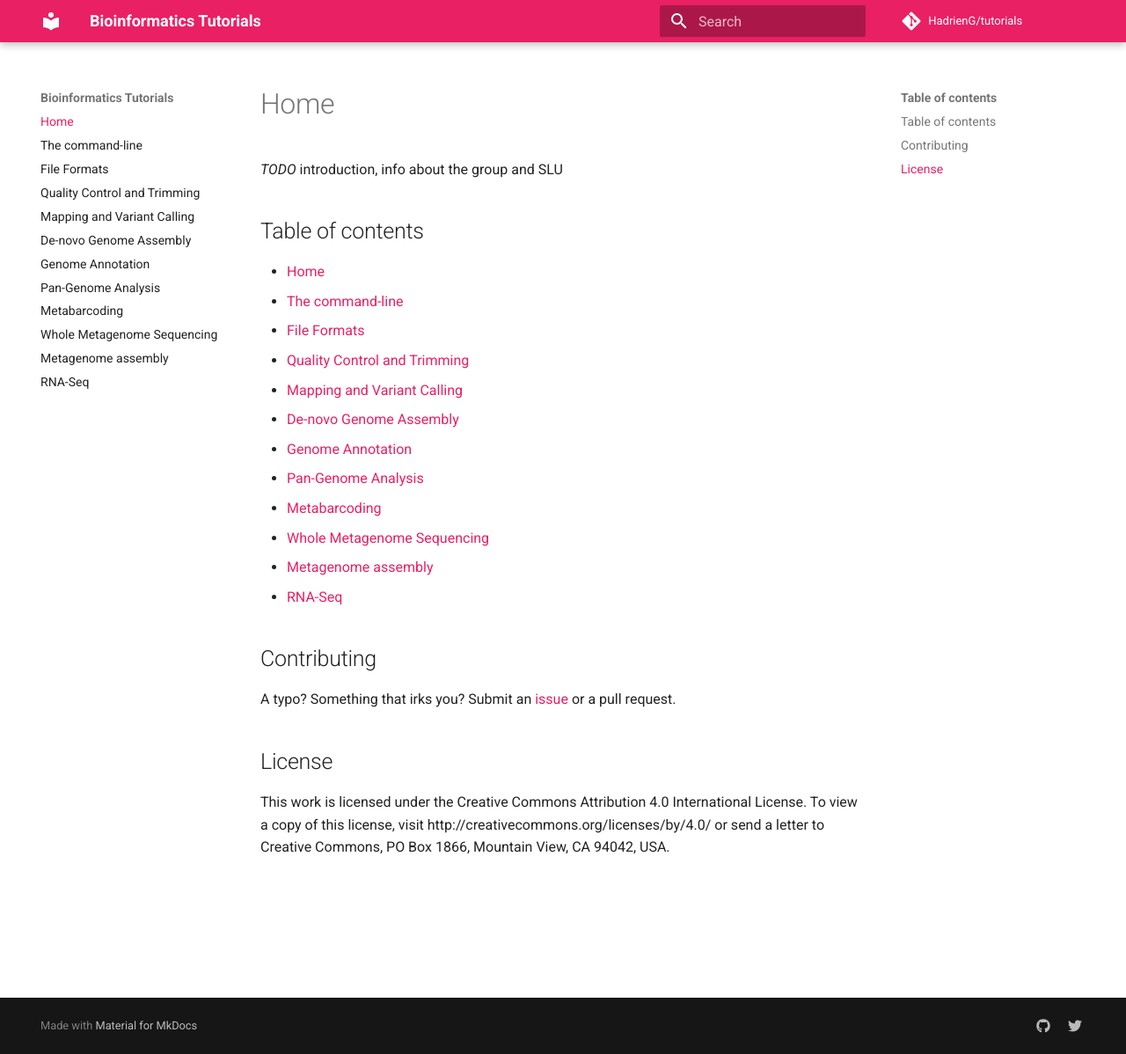
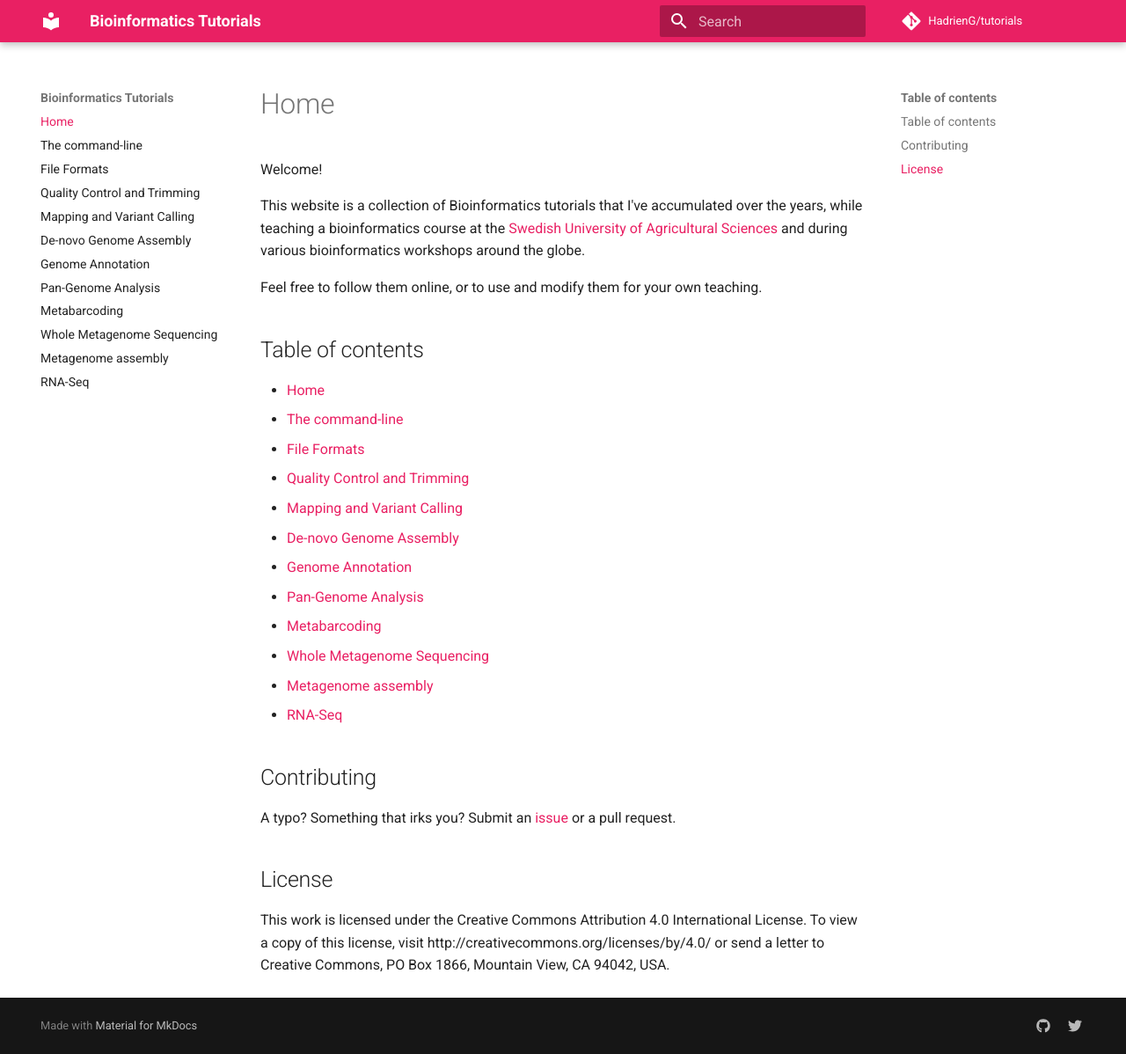
Before and after one commit to HadrienG/tutorials, an MkDocs documentation site: the page built from docs/index.md, in a window 1280 px wide and 1198 px high. Shown: the whole window at 88% size. Built offline with MkDocs 1.6.1 and Material for MkDocs 9.7.7, drawn with Linux system fonts in a browser that asks for light colours; comment, search, counter and statistics services are not loaded; old or Windows-style settings are respelled for this version of MkDocs.

Commit message:
added short intro

```diff
--- a/docs/index.md
+++ b/docs/index.md
@@ -1,6 +1,10 @@
 # Home
 
-*TODO* introduction, info about the group and SLU
+Welcome!
+
+This website is a collection of Bioinformatics tutorials that I've accumulated over the years, while teaching a bioinformatics course at the [Swedish University of Agricultural Sciences](https://www.slu.se) and during various bioinformatics workshops around the globe.
+
+Feel free to follow them online, or to use and modify them for your own teaching.
 
 ## Table of contents
 
```
